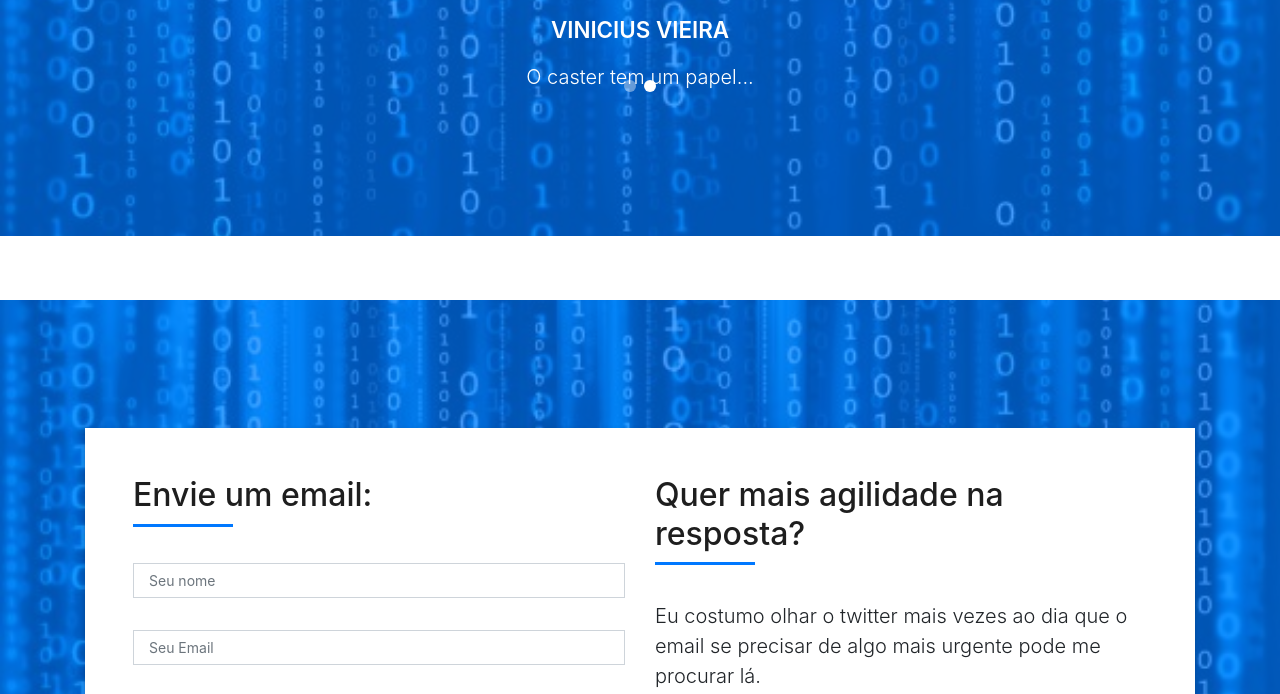
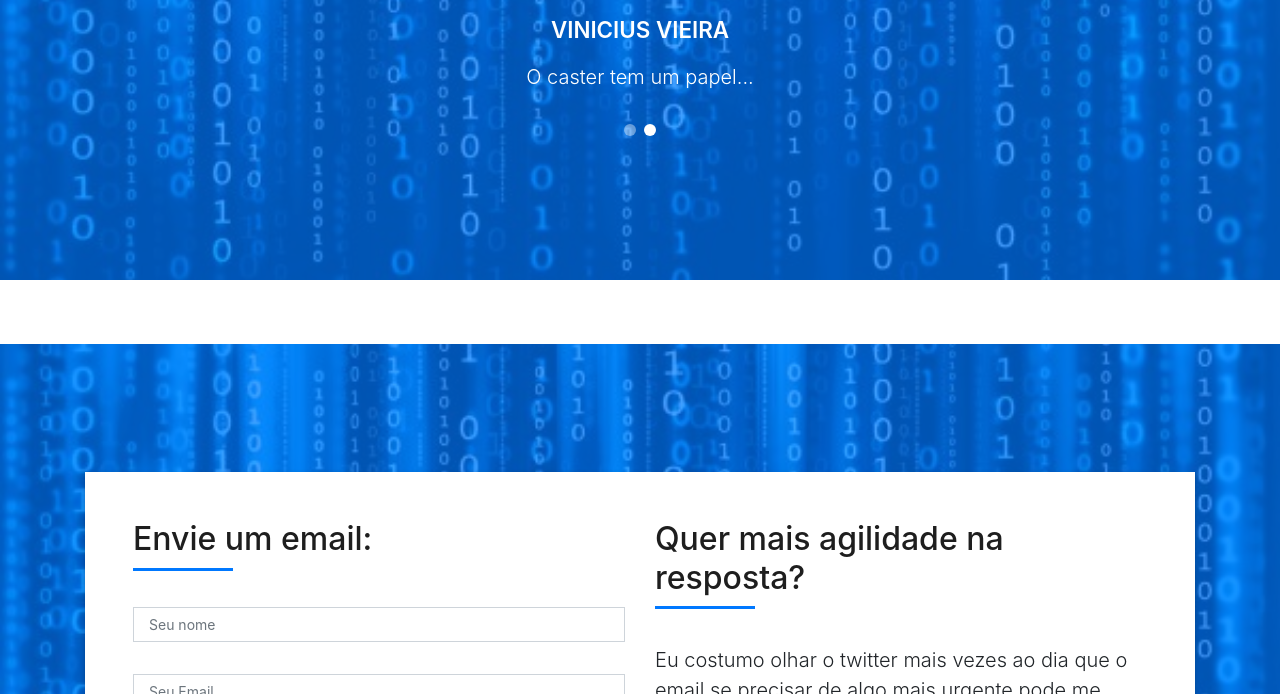
Before and after one commit to CasterLumos/casterlumos.github.io, a plain HTML site: page index.html in a window 1280 px wide. Shown: the part 3969-4663 px from the top of the page. Drawn offline with nearby package versions, Linux system fonts and the light colour scheme.

Commit message:
🐛Css Fix

```diff
--- a/assets/css/style.css
+++ b/assets/css/style.css
@@ -917,7 +917,8 @@ a:hover {
 
 .swiper-pagination {
   margin-top: 20px;
-  position: relative;
+  position: inherit !important;
+
 }
 .swiper-pagination .swiper-pagination-bullet {
   width: 12px;
```
